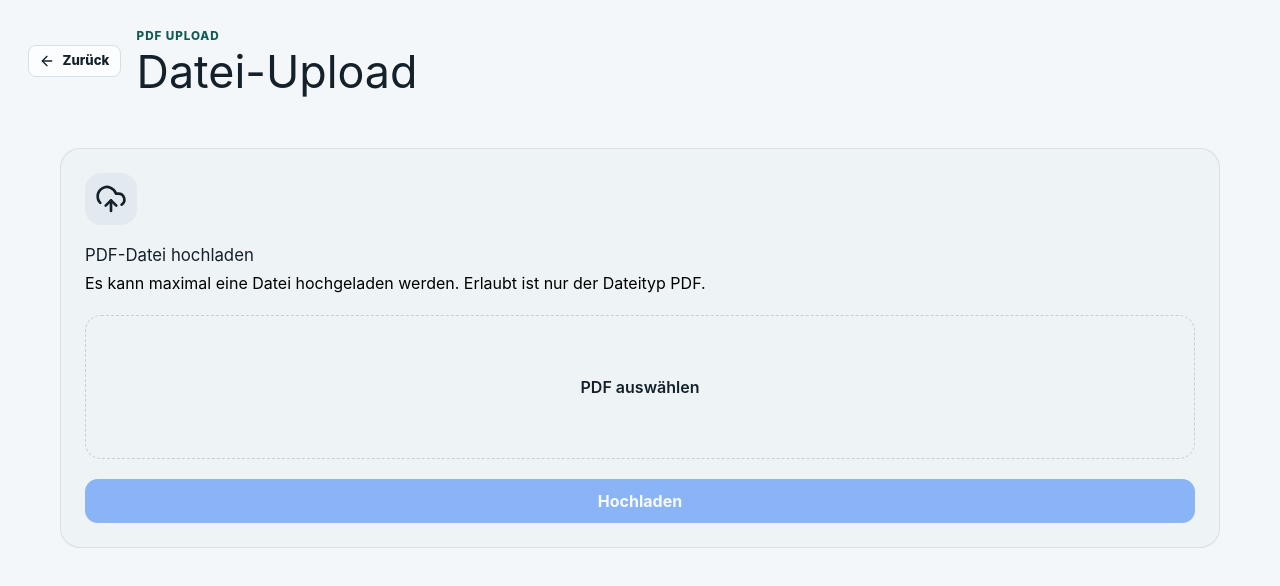
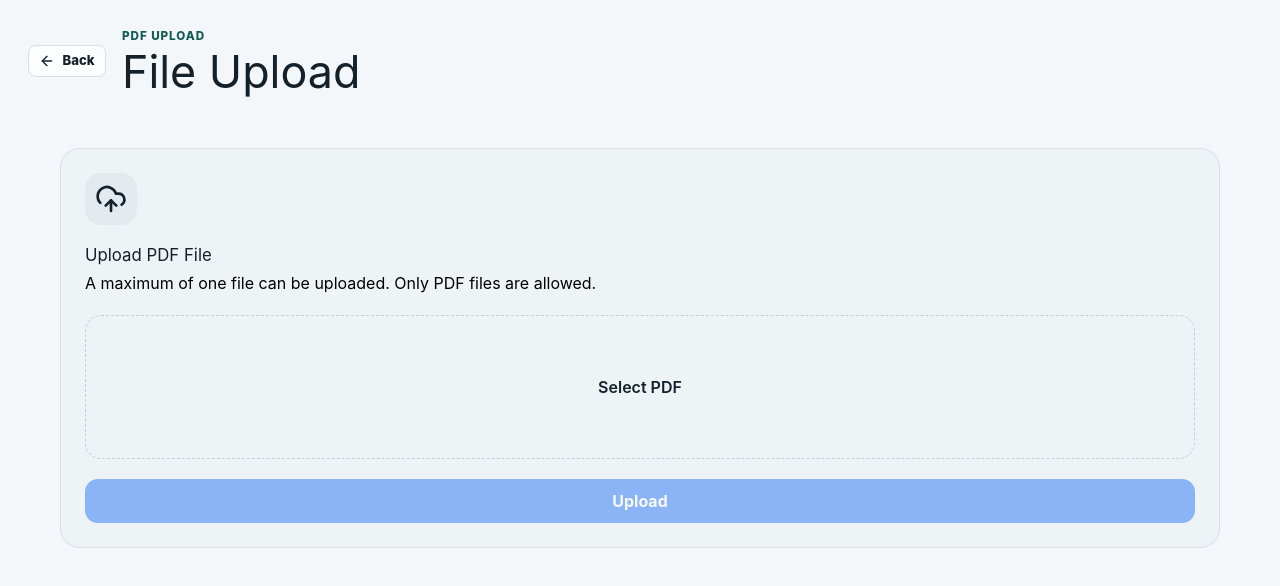
Before and after one commit to bebeckmann/FrontendEfferentHackathon, a Next.js app: page /datei-upload in a window 1280 px wide. Shown: the top 586 px of the page. Built offline with nearby package versions, Linux system fonts and the light colour scheme.

Commit message:
Add translation

```diff
--- a/src/app/datei-upload/page.tsx
+++ b/src/app/datei-upload/page.tsx
@@ -9,7 +9,7 @@ type IndexResponse = {
   total_chunks: number;
 };
 
-export default function DateiUploadPage() {
+export default function FileUploadPage() {
   const router = useRouter();
 
   const [selectedFile, setSelectedFile] = useState<File | null>(null);
@@ -30,7 +30,7 @@ export default function DateiUploadPage() {
 
     if (file.type !== "application/pdf") {
       setSelectedFile(null);
-      setErrorMessage("Bitte lade ausschließlich eine PDF-Datei hoch.");
+      setErrorMessage("Please upload only a PDF file.");
       event.target.value = "";
       return;
     }
@@ -48,7 +48,7 @@ export default function DateiUploadPage() {
     event.preventDefault();
 
     if (!selectedFile) {
-      setErrorMessage("Bitte wähle zuerst eine PDF-Datei aus.");
+      setErrorMessage("Please select a PDF file first.");
       return;
     }
 
@@ -66,16 +66,16 @@ export default function DateiUploadPage() {
       });
 
       if (!response.ok) {
-        throw new Error(`Upload fehlgeschlagen: ${response.status}`);
+        throw new Error(`Upload failed: ${response.status}`);
       }
 
       const result: IndexResponse = await response.json();
 
       setIndexResult(result);
-      console.log("Indexierung erfolgreich:", result);
+      console.log("Indexing successful:", result);
     } catch (error) {
       console.error(error);
-      setErrorMessage("Der Upload ist fehlgeschlagen.");
+      setErrorMessage("The upload failed.");
     } finally {
       setIsUploading(false);
     }
@@ -91,12 +91,12 @@ export default function DateiUploadPage() {
             onClick={() => router.push("/")}
           >
             <ArrowLeft size={16} aria-hidden="true" />
-            Zurück
+            Back
           </button>
 
           <div>
             <p className="eyebrow">PDF Upload</p>
-            <h1>Datei-Upload</h1>
+            <h1>File Upload</h1>
           </div>
         </div>
       </section>
@@ -108,10 +108,9 @@ export default function DateiUploadPage() {
           </div>
 
           <div>
-            <h2>PDF-Datei hochladen</h2>
+            <h2>Upload PDF File</h2>
             <p>
-              Es kann maximal eine Datei hochgeladen werden. Erlaubt ist nur der
-              Dateityp PDF.
+              A maximum of one file can be uploaded. Only PDF files are allowed.
             </p>
           </div>
 
@@ -122,7 +121,7 @@ export default function DateiUploadPage() {
               multiple={false}
               onChange={handleFileChange}
             />
-            <span>PDF auswählen</span>
+            <span>Select PDF</span>
           </label>
 
           {selectedFile && (
@@ -135,7 +134,7 @@ export default function DateiUploadPage() {
               <button
                 type="button"
                 onClick={clearFile}
-                aria-label="Datei entfernen"
+                aria-label="Remove file"
               >
                 <X size={16} aria-hidden="true" />
               </button>
@@ -149,15 +148,15 @@ export default function DateiUploadPage() {
             className="primary-button"
             disabled={!selectedFile || isUploading}
           >
-            {isUploading ? "Wird hochgeladen..." : "Hochladen"}
+            {isUploading ? "Uploading..." : "Upload"}
           </button>
 
           {indexResult && (
             <div className="upload-result">
-              <h3>Indexierung abgeschlossen</h3>
+              <h3>Indexing complete</h3>
 
               <p>
-                Insgesamt erzeugte Chunks:{" "}
+                Total chunks created:{" "}
                 <strong>{indexResult.total_chunks}</strong>
               </p>
 
@@ -165,7 +164,7 @@ export default function DateiUploadPage() {
                 <thead>
                   <tr>
                     <th>#</th>
-                    <th>Dateiname</th>
+                    <th>File name</th>
                   </tr>
                 </thead>
                 <tbody>
--- a/src/app/page.tsx
+++ b/src/app/page.tsx
@@ -85,7 +85,7 @@ export default function Home() {
             {menuOpen && (
               <div className="burger-dropdown">
                 <button type="button" onClick={() => navigateTo("/datei-upload")}>
-                  Datei-Upload
+                  Data Upload
                 </button>
 
                 <button
```
